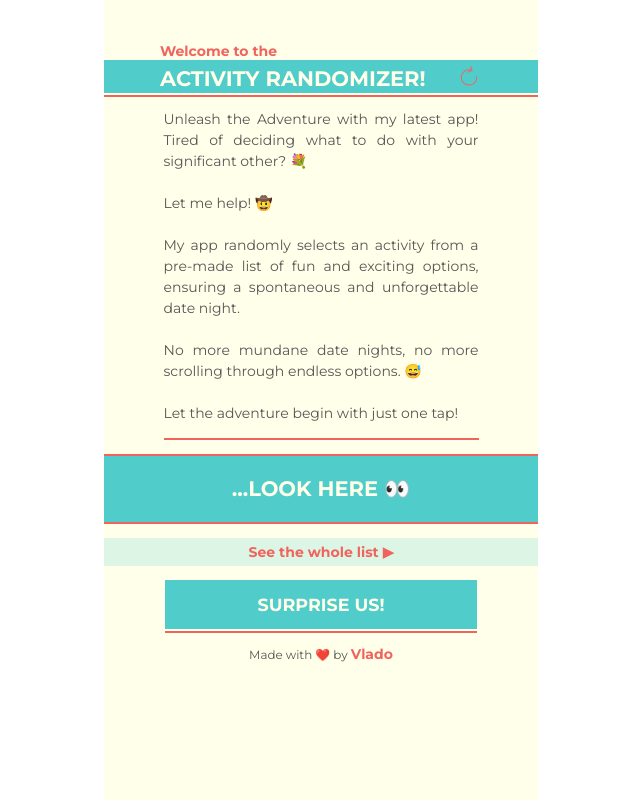
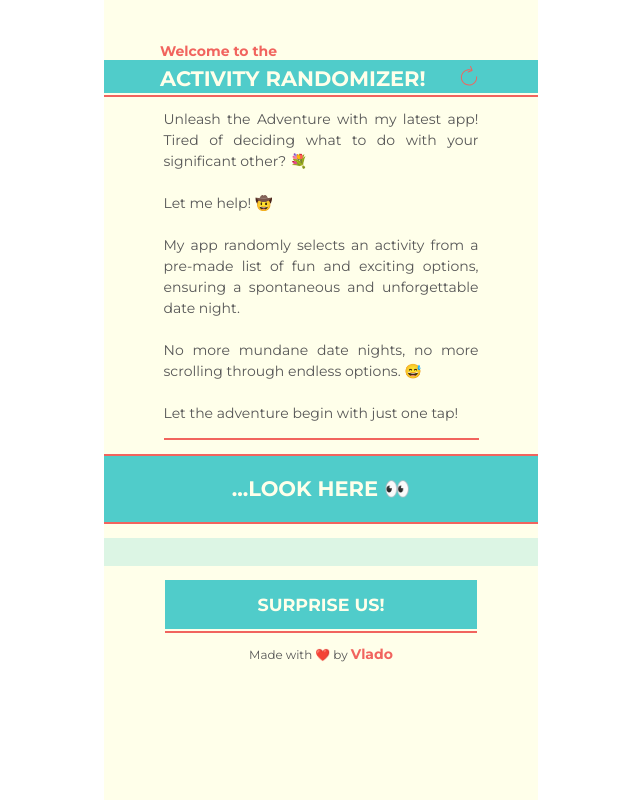
Before and after one commit to D0vl4/Activity-Randomizer, a plain HTML site: page index-2.html in a window 1280 px wide. Shown: the whole page, without its empty margins (319-959 px from the left). Drawn offline with Linux system fonts and the light colour scheme; a web font is replaced by a local one.

Commit message:
removed See the whole list ▶

```diff
--- a/index-2.html
+++ b/index-2.html
@@ -66,7 +66,7 @@
         <div id="output">...look here 👀</div>
       </div>
       <div id="see-whole-list">
-        <h4><a class="list" href="./index-3.html">See the whole list ▶</a></h4>
+<!--         <h4><a class="list" href="./index-3.html">See the whole list ▶</a></h4> -->
       </div>
       <div class="button-and-the-line">
         <input type="button" id="generate" value="SURPRISE US!"></input>
```
